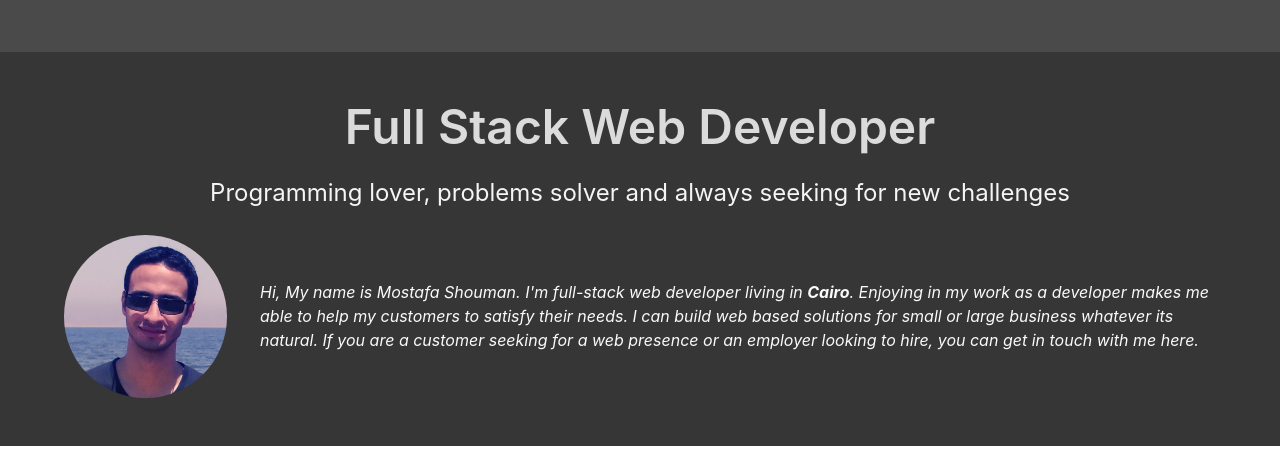
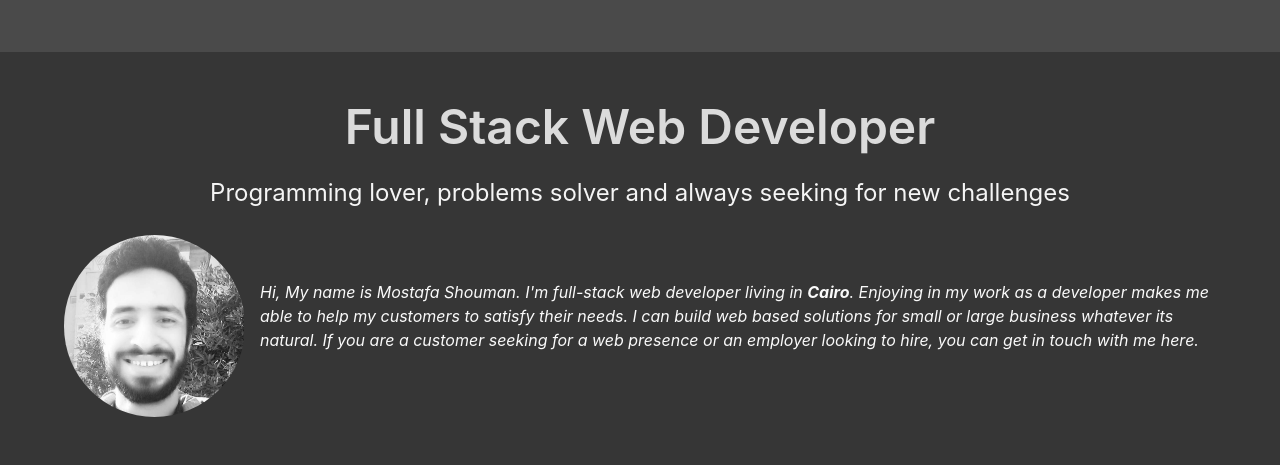
Before and after one commit to m-shouman/m-shouman.github.io, a website: page index.html in a window 1280 px wide. Shown: the top 470 px of the page. Drawn offline with Linux system fonts and the light colour scheme.

Commit message:
updating photo

```diff
--- a/resources/css/style.css
+++ b/resources/css/style.css
@@ -1,16 +1,30 @@
 /* https://stackoverflow.com/questions/31951282/why-is-marquee-deprecated-and-what-is-the-best-alternative */
-.avatar {
+/* .avatar {
     background-image: url("../images/me.jpg");
     background-repeat: no-repeat;
     background-position: 100% 0%;
     zoom: .25;
     margin-top: 2%;
+} */
+
+/* .circle {
+    border-radius: 50%;
+    height: 650px;
+    width: 650px;
+} */
+
+.avatar {
+background-image: url(../images/me.jpeg);
+    background-repeat: no-repeat;
+    background-position: 0% 25%;
+    zoom: 0.25;
+    margin-top: 2%;
 }
 
 .circle {
     border-radius: 50%;
-    height: 650px;
-    width: 650px;
+    height: 725px;
+    width: 725px;
 }
 
 .brand-logo {
```
Also changed, not shown: resources/images/me.jpeg (added).
